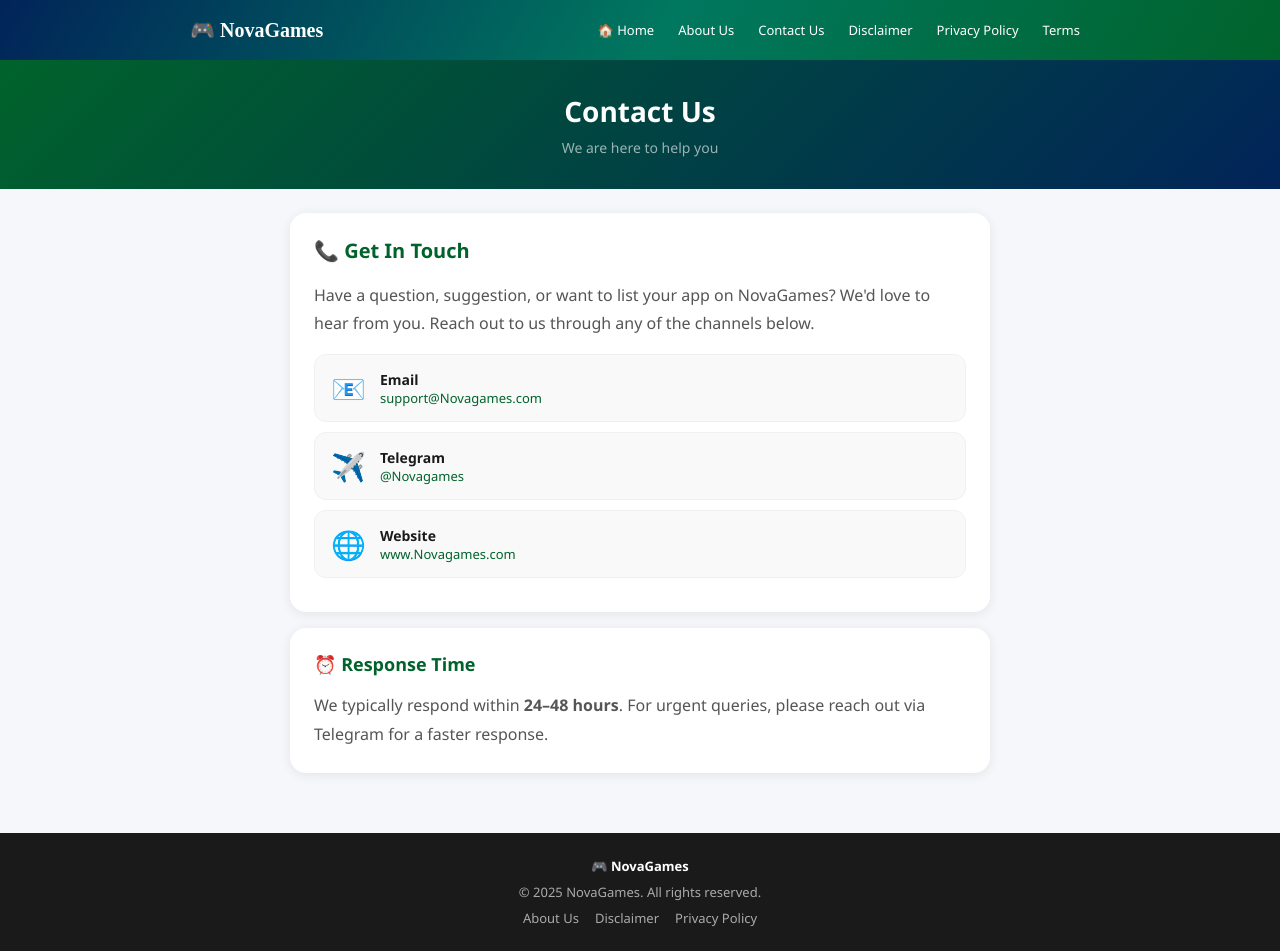
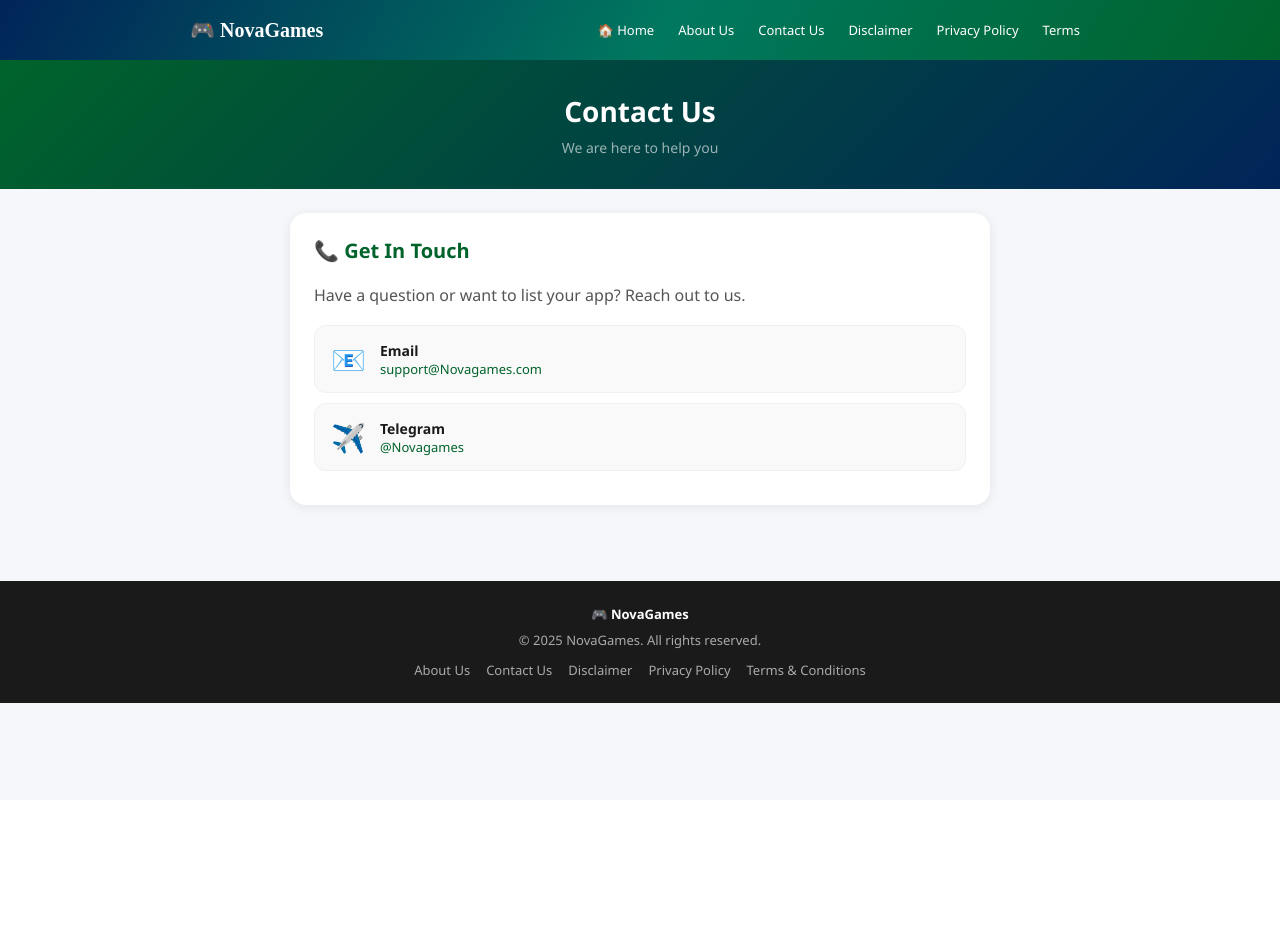
Before and after one commit to heyrajesh123/gamevault, a Next.js app: page /contact-us in a window 1280 px wide. After the commit the page ends 800 px from the top, so only its background shows below. Built offline with nearby package versions, Linux system fonts and the light colour scheme.

Commit message:
Update page.tsx

```diff
--- a/app/contact-us/page.tsx
+++ b/app/contact-us/page.tsx
@@ -1,38 +1,32 @@
 import { Metadata } from "next";
 import Header from "../Header";
+import Footer from "../Footer";
 
 export const metadata: Metadata = {
   title: "Contact Us – NovaGames",
-  description: "Get in touch with NovaGames team for any queries, app listing requests or support.",
+  description: "Get in touch with NovaGames team.",
 };
 
 export default function ContactUs() {
   return (
     <div style={{ minHeight: "100vh", background: "#f5f7fa", fontFamily: "'Segoe UI', system-ui, sans-serif" }}>
       <Header />
-
       <div style={{ background: "linear-gradient(135deg, #00632b, #012459)", padding: "32px 16px", textAlign: "center" }}>
         <h1 style={{ color: "#fff", fontSize: 28, fontWeight: 900, margin: "0 0 8px" }}>Contact Us</h1>
         <p style={{ color: "#ffffff99", fontSize: 14, margin: 0 }}>We are here to help you</p>
       </div>
-
       <main style={{ maxWidth: 700, margin: "0 auto", padding: "24px 16px 60px" }}>
         <div style={{ background: "#fff", borderRadius: 16, padding: 24, marginBottom: 16, boxShadow: "0 2px 12px rgba(0,0,0,0.08)" }}>
           <h2 style={{ color: "#00632b", fontSize: 20, marginTop: 0 }}>📞 Get In Touch</h2>
-          <p style={{ color: "#555", lineHeight: 1.8 }}>
-            Have a question, suggestion, or want to list your app on NovaGames? We'd love to hear from you. Reach out to us through any of the channels below.
-          </p>
-
+          <p style={{ color: "#555", lineHeight: 1.8 }}>Have a question or want to list your app? Reach out to us.</p>
           {[
             { icon: "📧", label: "Email", value: "support@Novagames.com", href: "mailto:support@Novagames.com" },
             { icon: "✈️", label: "Telegram", value: "@Novagames", href: "https://t.me/Novagames" },
-            { icon: "🌐", label: "Website", value: "www.Novagames.com", href: "/" },
           ].map((item) => (
             <a key={item.label} href={item.href} style={{
               display: "flex", alignItems: "center", gap: 14,
               padding: "14px 16px", background: "#f9f9f9", borderRadius: 12,
-              marginBottom: 10, textDecoration: "none", color: "inherit",
-              border: "1px solid #f0f0f0",
+              marginBottom: 10, textDecoration: "none", color: "inherit", border: "1px solid #f0f0f0",
             }}>
               <span style={{ fontSize: 28 }}>{item.icon}</span>
               <div>
@@ -42,24 +36,8 @@
             </a>
           ))}
         </div>
-
-        <div style={{ background: "#fff", borderRadius: 16, padding: 24, boxShadow: "0 2px 12px rgba(0,0,0,0.08)" }}>
-          <h2 style={{ color: "#00632b", fontSize: 18, marginTop: 0 }}>⏰ Response Time</h2>
-          <p style={{ color: "#555", lineHeight: 1.8, margin: 0 }}>
-            We typically respond within <strong>24–48 hours</strong>. For urgent queries, please reach out via Telegram for a faster response.
-          </p>
-        </div>
       </main>
-
-      <footer style={{ background: "#1a1a1a", color: "#aaa", padding: "24px 16px", textAlign: "center", fontSize: 13 }}>
-        <p style={{ margin: "0 0 8px", color: "#fff", fontWeight: 700 }}>🎮 NovaGames</p>
-        <p style={{ margin: "0 0 8px" }}>© 2025 NovaGames. All rights reserved.</p>
-        <div style={{ display: "flex", justifyContent: "center", flexWrap: "wrap", gap: "0 16px" }}>
-          <a href="/about-us" style={{ color: "#aaa", textDecoration: "none" }}>About Us</a>
-          <a href="/disclaimer" style={{ color: "#aaa", textDecoration: "none" }}>Disclaimer</a>
-          <a href="/privacy-policy" style={{ color: "#aaa", textDecoration: "none" }}>Privacy Policy</a>
-        </div>
-      </footer>
+      <Footer />
     </div>
   );
 }
```
